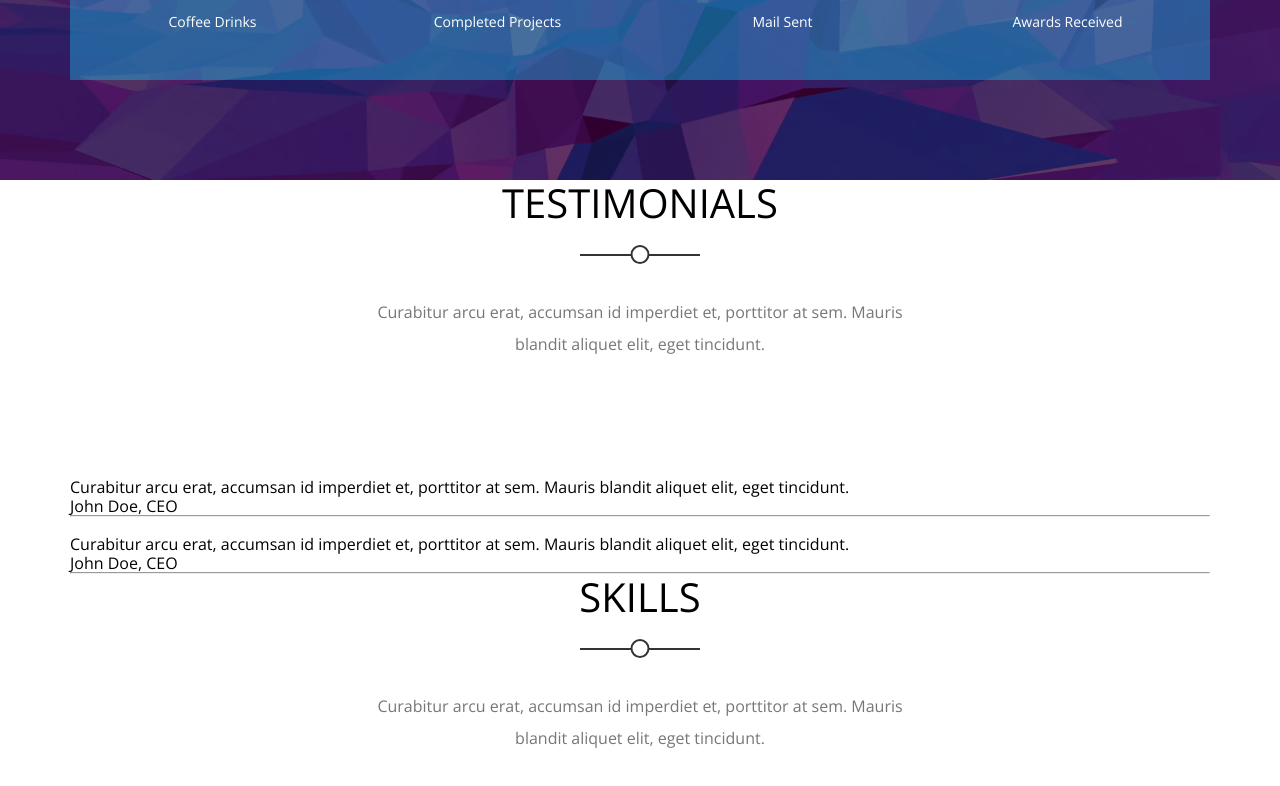
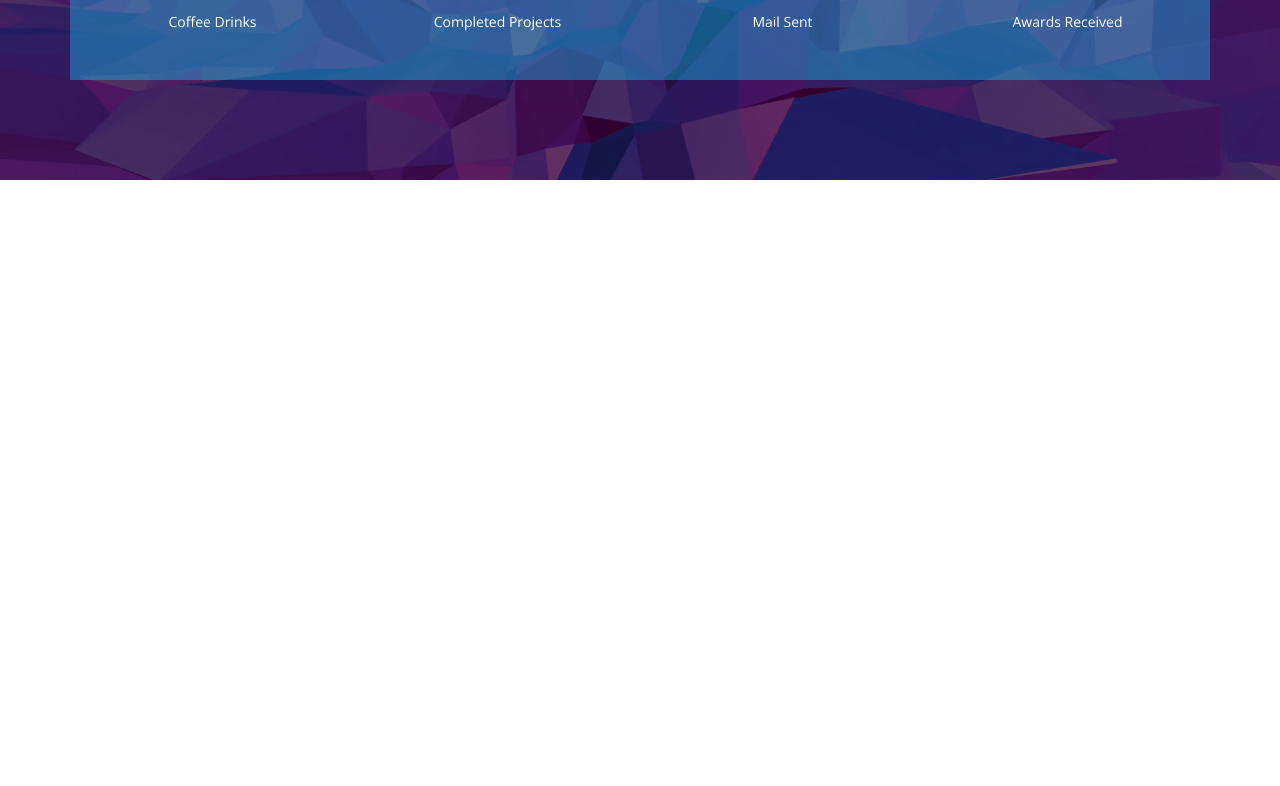
Before and after one commit to omar2550/html-and-CSS-Template_2, a plain HTML site: page index.html in a window 1280 px wide. Shown: the part 4904-5690 px from the top of the page. Drawn offline with nearby package versions, Linux system fonts and the light colour scheme.

Commit message:
Revert "Update index.html"

```diff
--- a/index.html
+++ b/index.html
@@ -257,42 +257,7 @@
         </div>
            <!-- End Stats -->
     <!-- Start Our Skills -->
-        <div class="our-skills">
-            <div class="container" >
-                <div class="main-header">
-                    <h2>Testimonials</h2>
-                    <p>Curabitur arcu erat, accumsan id imperdiet et, porttitor at sem. Mauris blandit aliquet elit, eget tincidunt.</p>
-                </div>
-                <div class="skills-content">
-                    <div class="skill">
-                        <img src="">
-                        <div class="skill-text">
-                            <p>Curabitur arcu erat, accumsan id imperdiet et, porttitor at sem. Mauris blandit aliquet elit, eget tincidunt.</p>
-                            <p>John Doe, CEO</p>
-                        </div>
-                    </div>
-                    <hr>
-                <div class="skills-content">
-                    <div class="skill">
-                        <img src="">
-                        <div class="skill-text">
-                            <p>Curabitur arcu erat, accumsan id imperdiet et, porttitor at sem. Mauris blandit aliquet elit, eget tincidunt.</p>
-                            <p>John Doe, CEO</p>
-                        </div>
-                    </div>
-                    <hr>
-                    <ul class="bullets">
-                <li></li>
-                <li class="active"></li>
-                <li></li>
-                    </ul>
-                </div>
-                <div class="main-header">
-                    <h2>Skills</h2>
-                    <p>Curabitur arcu erat, accumsan id imperdiet et, porttitor at sem. Mauris blandit aliquet elit, eget tincidunt.</p>
-                </div>
-            </div>
-        </div>
+
     <!-- End Our Skills -->
 </body>
 </html>
```
